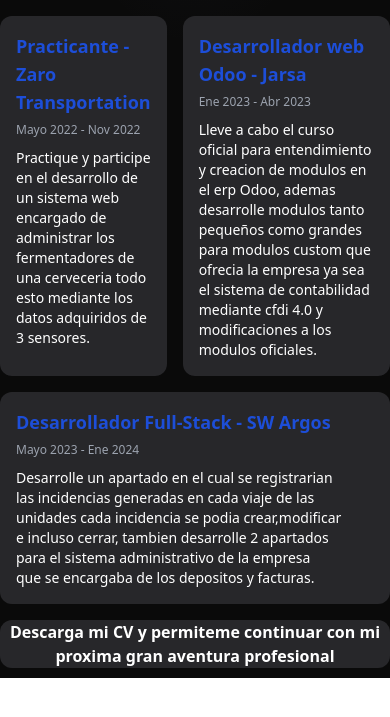
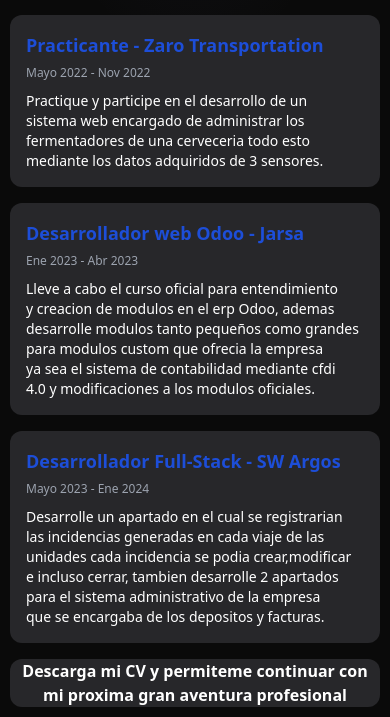
Before and after one commit to GuarU345/portfolio-astro, an Astro site: page / in a window 390 px wide. Shown: the part 896-1613 px from the top of the page. Before the commit the page ends 1574 px from the top, so only its background shows below. Built offline with nearby package versions, Linux system fonts and the light colour scheme; Astro itself is replaced by a stand-in of ours.

Commit message:
is responsive easy?

```diff
--- a/src/components/Jobs.astro
+++ b/src/components/Jobs.astro
@@ -8,7 +8,7 @@
 const argosData = JOBS[2];
 ---
 
-<section class="flex gap-4 w-full lg:max-w-[900px]">
+<section class="flex flex-col lg:flex-row gap-4 w-full lg:max-w-[900px]">
   <JobContent
     title={zaroData.title}
     date={zaroData.date}
--- a/src/layouts/Layout.astro
+++ b/src/layouts/Layout.astro
@@ -39,7 +39,7 @@
     align-items: center;
     min-height: 100vh;
     overscroll-behavior: none;
-    padding-bottom: 10px;
+    padding: 10px;
   }
 
   @media (prefers-color-scheme: dark) {
```
